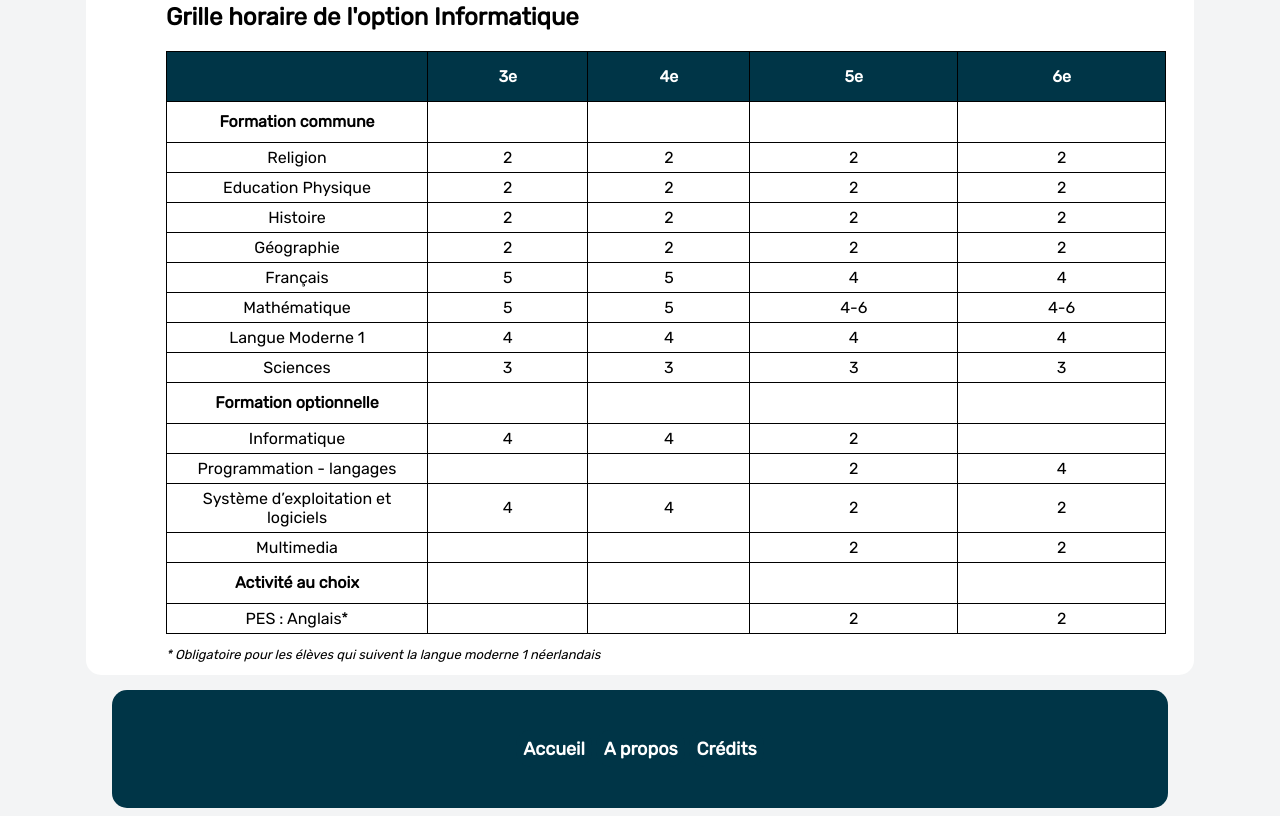
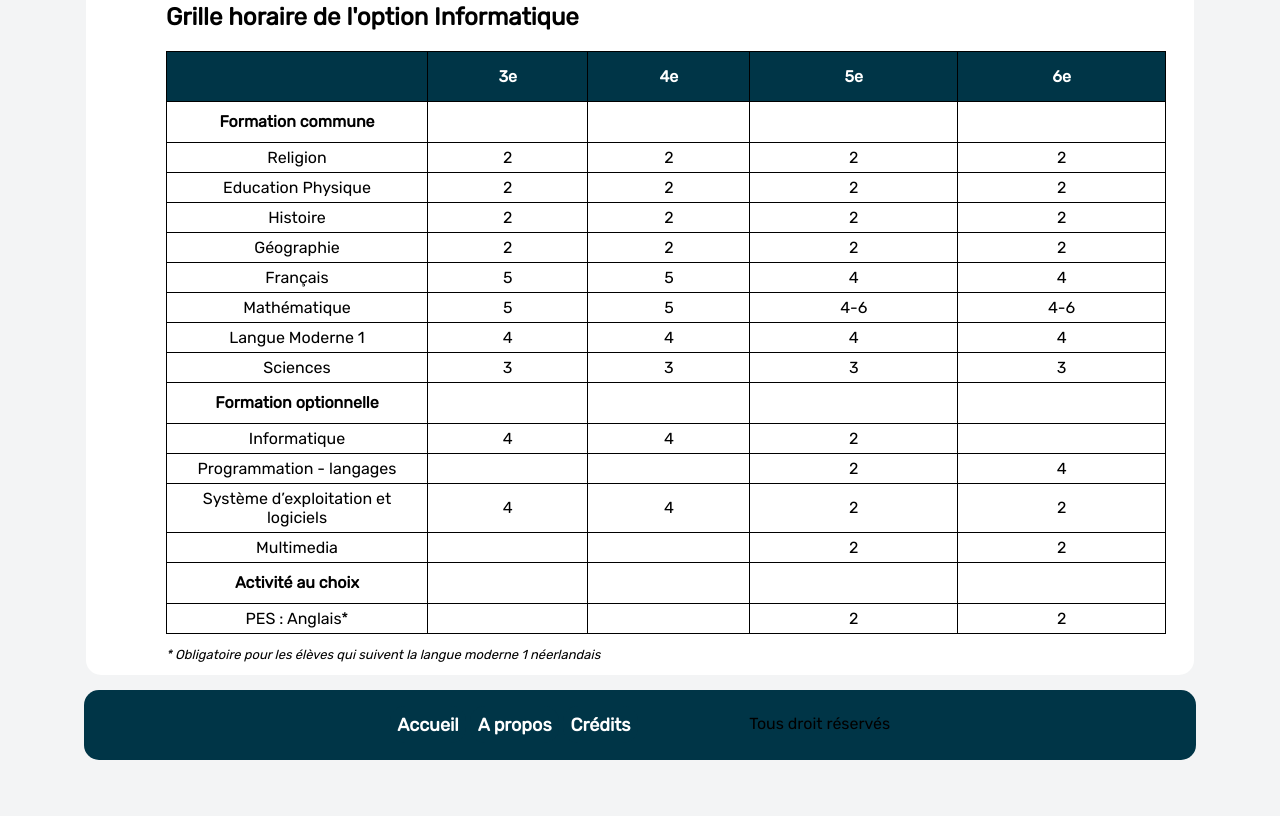
Before and after one commit to Skyral1/Porte-Ouvertes, a plain HTML site: page index.html in a window 1280 px wide. Shown: the part 698-1514 px from the top of the page. After the commit the page ends 1466 px from the top, so only its background shows below. Drawn offline with nearby package versions, Linux system fonts and the light colour scheme.

Commit message:
css update, footer

```diff
--- a/assets/css/style.css
+++ b/assets/css/style.css
@@ -198,9 +198,9 @@ footer {
 	justify-content: center;
 	align-content: center;
 	gap: 10%;
-	padding: 32px 0px;
+	padding: 8px 0px;
 	background-color: #003547;
-	width: 83.6%;
+	width: 87.9%;
 	margin: auto;
 	margin-top: 15px;
 	border-radius: 15px;
@@ -227,7 +227,7 @@ a.footer {
 }
 
 a.footer:hover {
-	color: #003547;
+	color: #fff;
 	background-color: #f16c05;
 }
 
--- a/index.html
+++ b/index.html
@@ -240,6 +240,9 @@
 					>Crédits</a
 				>
 			</p>
+			<p class="credits-cool">
+				Tous droit réservés
+			</p>
 		</footer>
 	</body>
 </html>
```
